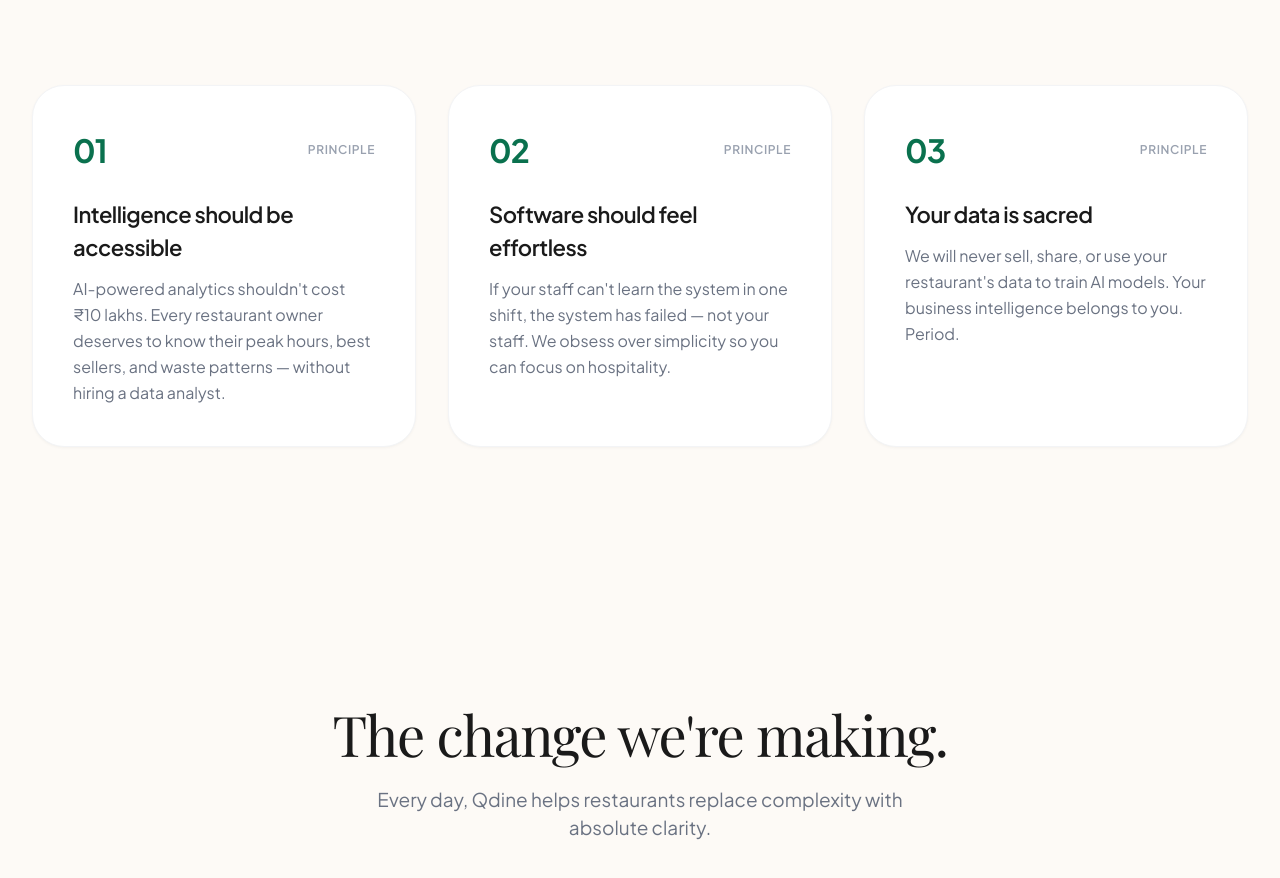
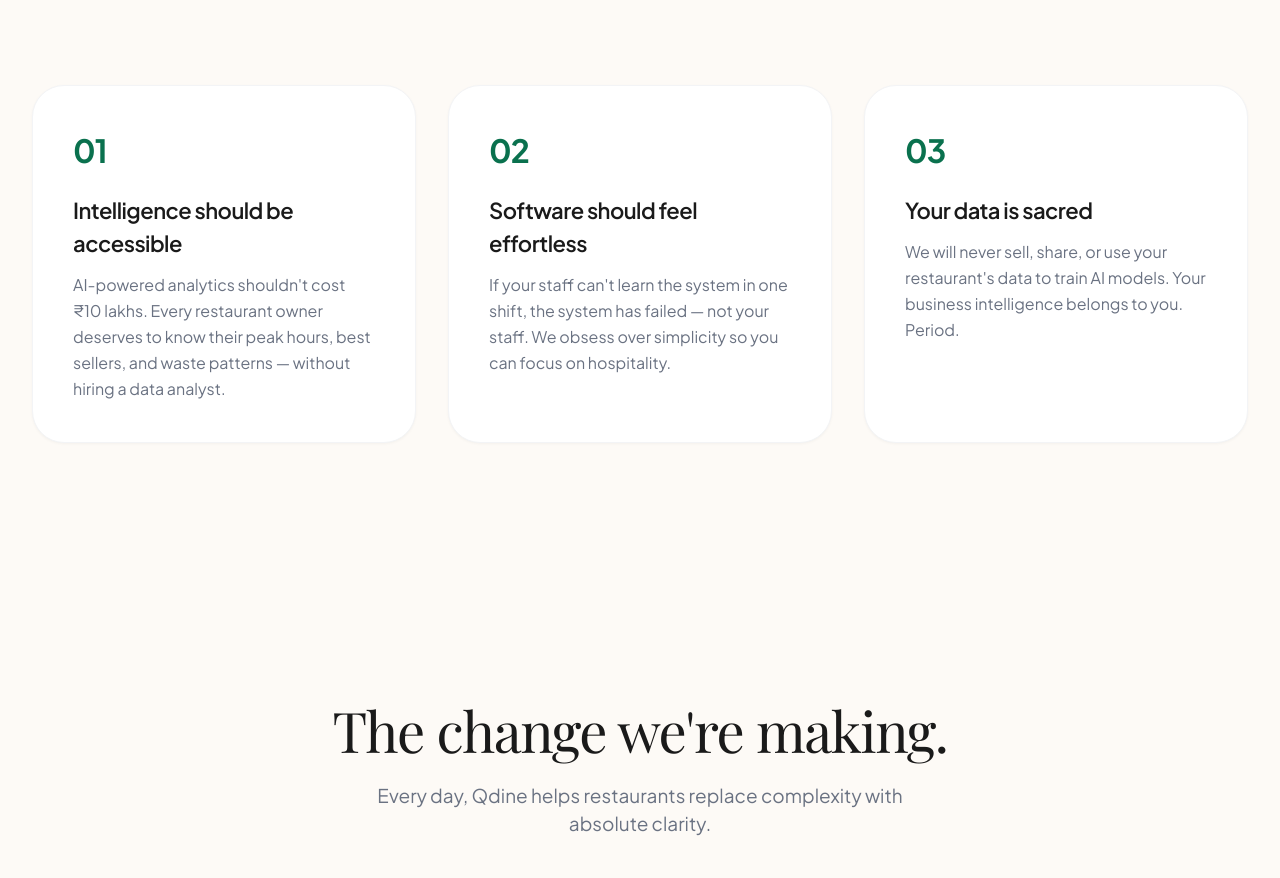
Before and after one commit to anaghrajeev/qdine-website-online, a Next.js app: page /mission in a window 1280 px wide. Shown: the part 1663-2541 px from the top of the page. Built offline with nearby package versions, Linux system fonts and the light colour scheme; a web font is replaced by a local one.

Commit message:
style: remove uppercase Principle badge from cards in mission page

```diff
--- a/src/app/mission/page.tsx
+++ b/src/app/mission/page.tsx
@@ -79,10 +79,7 @@ export default function Page() {
                     {/* Belief 1 */}
                     <div className="reveal-on-scroll group bg-white rounded-[24px] sm:rounded-[32px] p-8 sm:p-10 border border-gray-100 shadow-[0_1px_3px_rgba(0,0,0,0.04)] hover:shadow-[0_8px_30px_rgba(0,0,0,0.06)] transition-all duration-300 flex flex-col justify-between">
                         <div>
-                            <div className="flex items-center justify-between mb-6">
-                                <span className="text-[28px] sm:text-[32px] font-bold text-[#0a714e] tracking-tight">01</span>
-                                <span className="text-[12px] font-semibold uppercase tracking-wider text-gray-400">Principle</span>
-                            </div>
+                            <div className="text-[28px] sm:text-[32px] font-bold text-[#0a714e] tracking-tight mb-5">01</div>
                             <h3 className="text-[20px] sm:text-[22px] font-semibold text-[#1a1a1a] mb-3 tracking-tight">Intelligence should be accessible</h3>
                             <p className="text-gray-500 text-[15px] sm:text-[16px] leading-relaxed font-normal">
                                 AI-powered analytics shouldn&apos;t cost ₹10 lakhs. Every restaurant owner deserves to know their peak hours, best sellers, and waste patterns — without hiring a data analyst.
@@ -93,10 +90,7 @@ export default function Page() {
                     {/* Belief 2 */}
                     <div className="reveal-on-scroll group bg-white rounded-[24px] sm:rounded-[32px] p-8 sm:p-10 border border-gray-100 shadow-[0_1px_3px_rgba(0,0,0,0.04)] hover:shadow-[0_8px_30px_rgba(0,0,0,0.06)] transition-all duration-300 flex flex-col justify-between" style={{ transitionDelay: '100ms' }}>
                         <div>
-                            <div className="flex items-center justify-between mb-6">
-                                <span className="text-[28px] sm:text-[32px] font-bold text-[#0a714e] tracking-tight">02</span>
-                                <span className="text-[12px] font-semibold uppercase tracking-wider text-gray-400">Principle</span>
-                            </div>
+                            <div className="text-[28px] sm:text-[32px] font-bold text-[#0a714e] tracking-tight mb-5">02</div>
                             <h3 className="text-[20px] sm:text-[22px] font-semibold text-[#1a1a1a] mb-3 tracking-tight">Software should feel effortless</h3>
                             <p className="text-gray-500 text-[15px] sm:text-[16px] leading-relaxed font-normal">
                                 If your staff can&apos;t learn the system in one shift, the system has failed — not your staff. We obsess over simplicity so you can focus on hospitality.
@@ -107,10 +101,7 @@ export default function Page() {
                     {/* Belief 3 */}
                     <div className="reveal-on-scroll group bg-white rounded-[24px] sm:rounded-[32px] p-8 sm:p-10 border border-gray-100 shadow-[0_1px_3px_rgba(0,0,0,0.04)] hover:shadow-[0_8px_30px_rgba(0,0,0,0.06)] transition-all duration-300 flex flex-col justify-between" style={{ transitionDelay: '200ms' }}>
                         <div>
-                            <div className="flex items-center justify-between mb-6">
-                                <span className="text-[28px] sm:text-[32px] font-bold text-[#0a714e] tracking-tight">03</span>
-                                <span className="text-[12px] font-semibold uppercase tracking-wider text-gray-400">Principle</span>
-                            </div>
+                            <div className="text-[28px] sm:text-[32px] font-bold text-[#0a714e] tracking-tight mb-5">03</div>
                             <h3 className="text-[20px] sm:text-[22px] font-semibold text-[#1a1a1a] mb-3 tracking-tight">Your data is sacred</h3>
                             <p className="text-gray-500 text-[15px] sm:text-[16px] leading-relaxed font-normal">
                                 We will never sell, share, or use your restaurant&apos;s data to train AI models. Your business intelligence belongs to you. Period.
```
